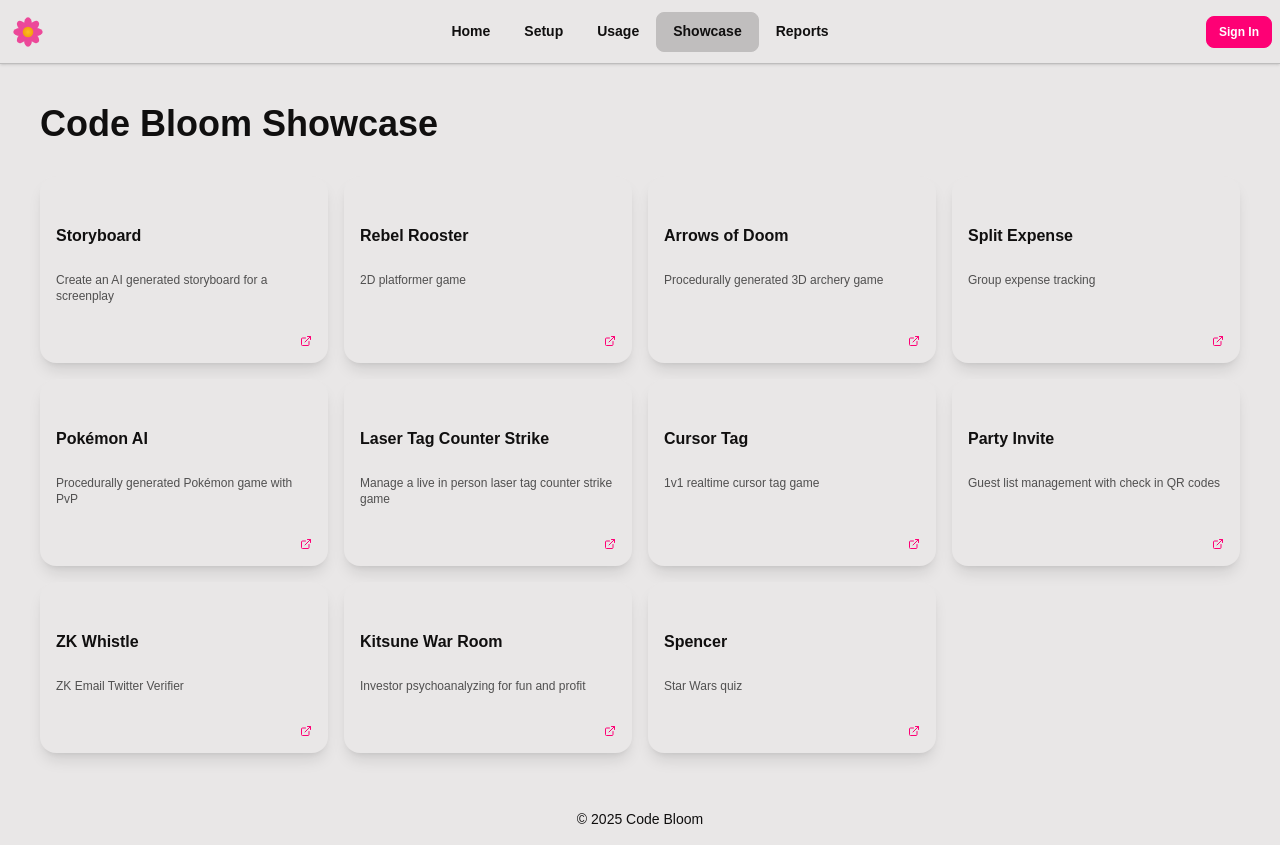
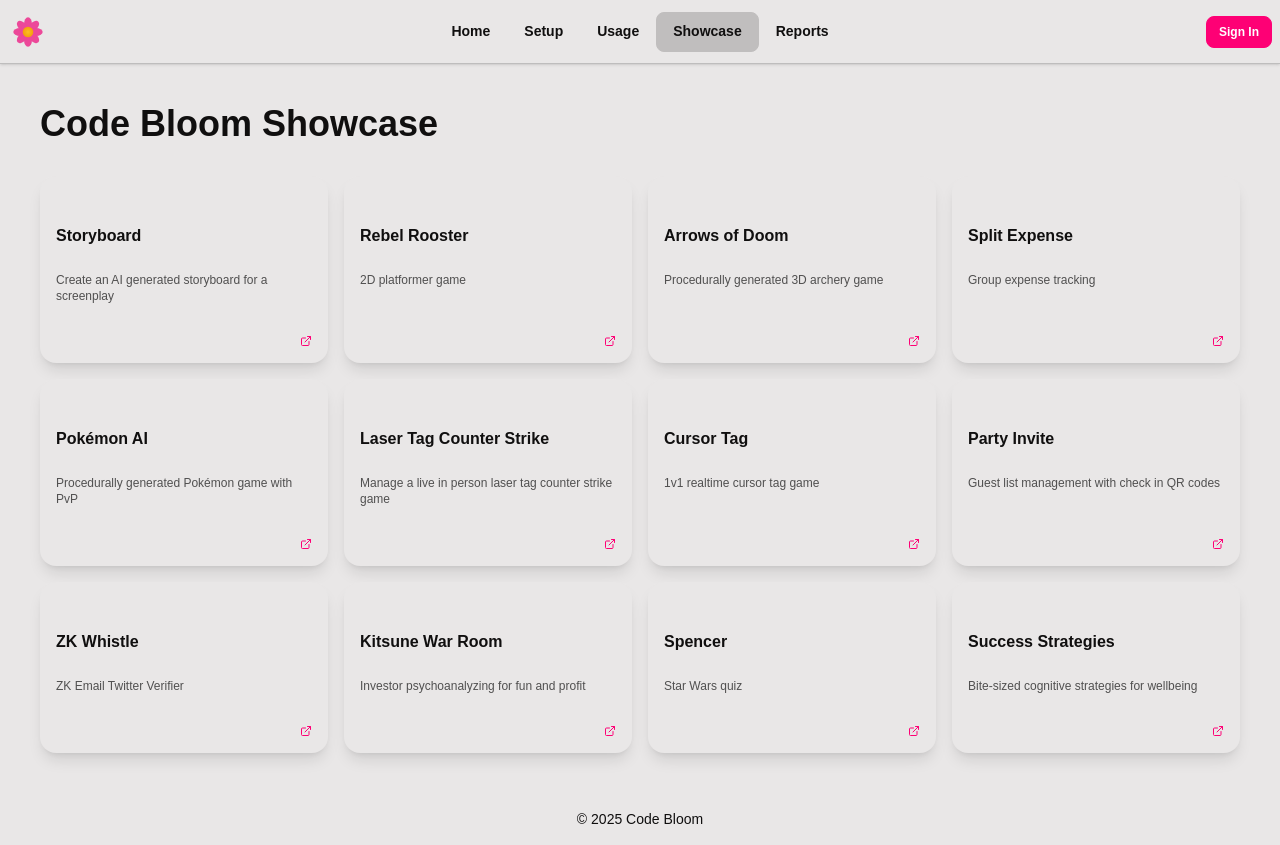
Before and after one commit to Crazytieguy/code-bloom, a React (Vite) app: page /showcase in a window 1280 px wide. Built offline with nearby package versions, Linux system fonts and the light colour scheme; no server answers; what @convex-dev/react-query would draw is missing.

Commit message:
feat: add Success Strategies app to showcase page

```diff
--- a/src/routes/showcase.tsx
+++ b/src/routes/showcase.tsx
@@ -61,6 +61,11 @@ const showcaseItems = [
     title: 'Spencer',
     description: 'Star Wars quiz',
   },
+  {
+    name: 'success-strategies',
+    title: 'Success Strategies',
+    description: 'Bite-sized cognitive strategies for wellbeing',
+  },
 ]
 
 function ShowcasePage() {
```
Also changed, not shown: 1 other file (tests, documents, lock files or other folders).
